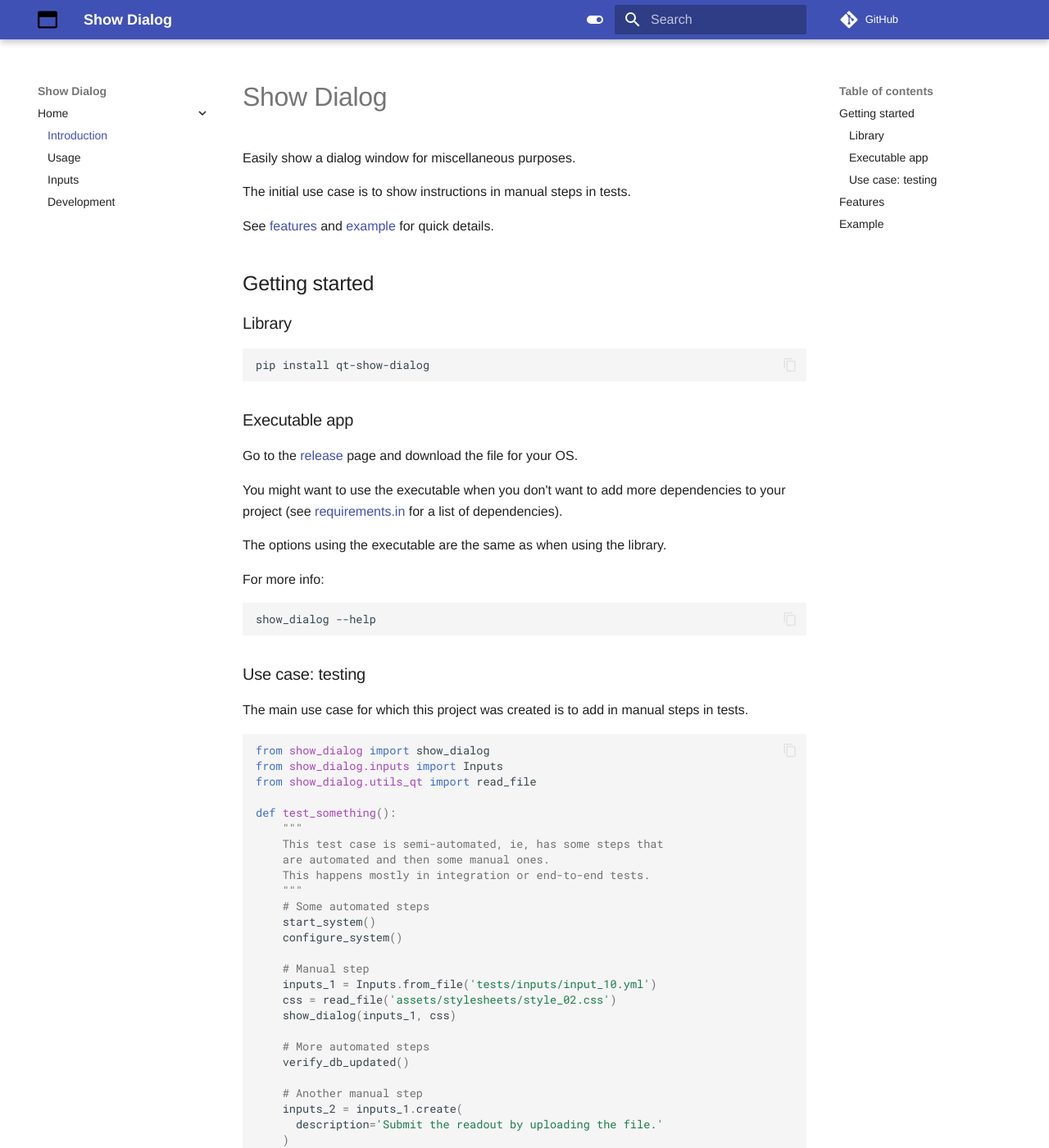
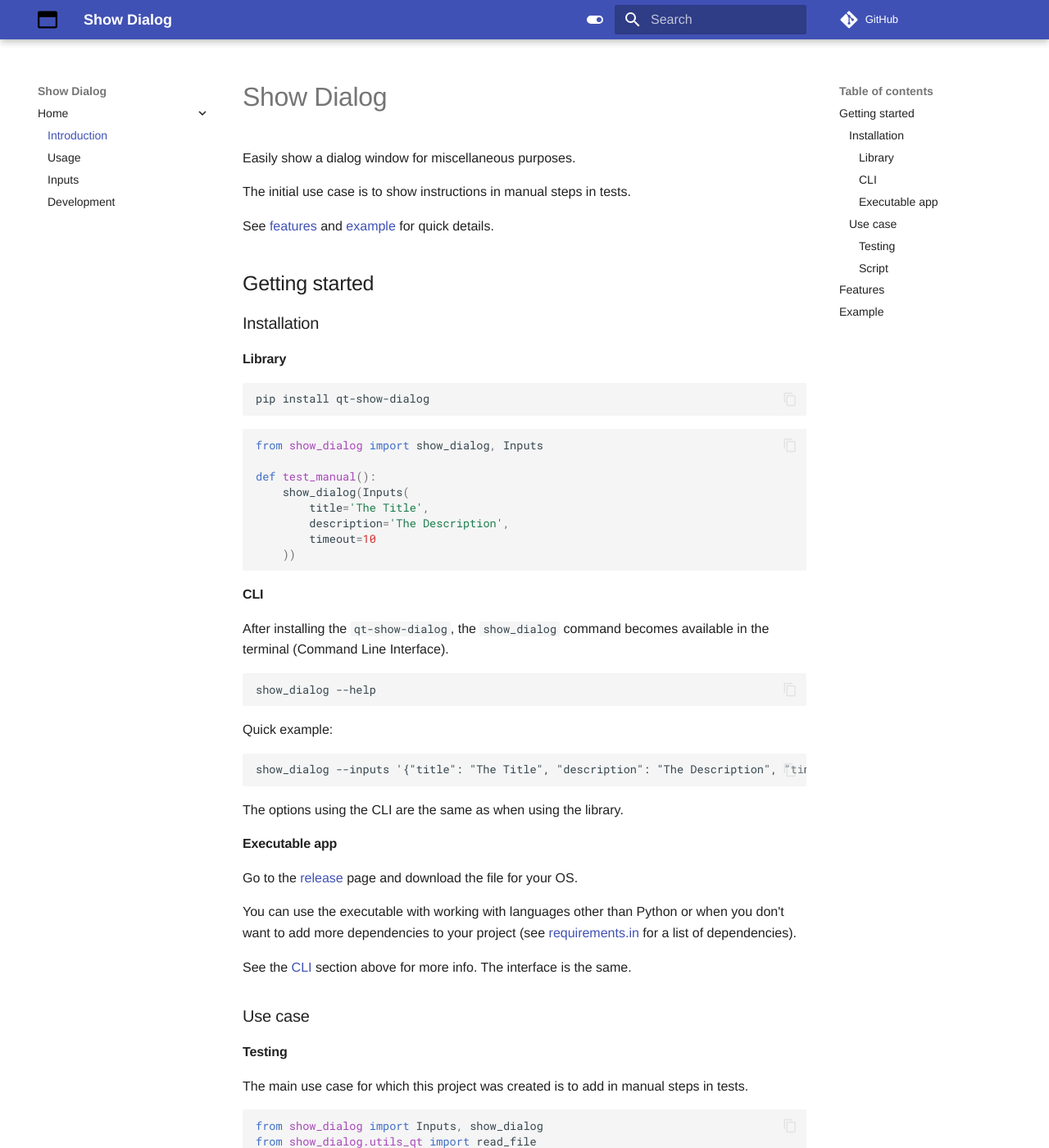
Before and after one commit to joaonc/show_dialog, an MkDocs documentation site: the page built from docs/index.md, in a window 1280 px wide and 1400 px high. Shown: the whole window at 82% size. Built offline with MkDocs 1.6.1 and Material for MkDocs 9.7.7, drawn with Linux system fonts in a browser that asks for light colours; comment, search, counter and statistics services are not loaded; some of the changed text lies outside the part shown.

Commit message:
Documentation (#35)

````diff
--- a/docs/index.md
+++ b/docs/index.md
@@ -6,32 +6,52 @@ The initial use case is to show instructions in manual steps in tests.
 See [features](#features) and [example](#example) for quick details.
 
 ## Getting started
-### Library
+### Installation
+#### Library
 ```
 pip install qt-show-dialog
 ```
 
-### Executable app
+```python
+from show_dialog import show_dialog, Inputs
+
+def test_manual():
+    show_dialog(Inputs(
+        title='The Title',
+        description='The Description',
+        timeout=10
+    ))
+```
+
+#### CLI
+After installing the `qt-show-dialog`, the `show_dialog` command becomes available in the terminal
+(Command Line Interface).
+```
+show_dialog --help
+```
+Quick example:
+```
+show_dialog --inputs '{"title": "The Title", "description": "The Description", "timeout": 10}'
+```
+The options using the CLI are the same as when using the library.
+
+#### Executable app
 Go to the [release](https://github.com/joaonc/show_dialog/releases/latest) page and download the
 file for your OS.
 
-You might want to use the executable when you don't want to add more dependencies to your project
-(see [requirements.in](https://github.com/joaonc/show_dialog/blob/main/requirements.in) for a list
-of dependencies).
+You can use the executable with working with languages other than Python or when you don't want to
+add more dependencies to your project (see
+[requirements.in](https://github.com/joaonc/show_dialog/blob/main/requirements.in) for a list of
+dependencies).
 
-The options using the executable are the same as when using the library.
+See the [CLI](#cli) section above for more info. The interface is the same.
 
-For more info:
-```
-show_dialog --help
-```
-
-### Use case: testing
+### Use case
+#### Testing
 The main use case for which this project was created is to add in manual steps in tests.
 
 ```python
-from show_dialog import show_dialog
-from show_dialog.inputs import Inputs
+from show_dialog import Inputs, show_dialog
 from show_dialog.utils_qt import read_file
 
 def test_something():
@@ -46,7 +66,7 @@ def test_something():
 
     # Manual step
     inputs_1 = Inputs.from_file('tests/inputs/input_10.yml')
-    css = read_file('assets/stylesheets/style_02.css')
+    css = read_file('my_custom_style.css')
     show_dialog(inputs_1, css)
 
     # More automated steps
@@ -54,6 +74,7 @@ def test_something():
 
     # Another manual step
     inputs_2 = inputs_1.create(
+      title='Submit readout',
       description='Submit the readout by uploading the file.'
     )
     show_dialog(inputs_2, css)
@@ -62,14 +83,36 @@ def test_something():
     verify_readout()
 ```
 
+#### Script
+The dialog can also be shown in a script (bash, bat, powershell) or any other (non-Python) language
+that can run an executable.
+
+```shell
+#!/bin/bash
+
+# Do some stuff
+
+# Show the dialog
+./show_dialog --inputs \
+    '{"title": "The Title", "description": "The Description", "timeout": 10}'
+
+# Handle the exit status
+status=$?
+if [ $status -ne 0 ]; then
+    echo "show_dialog exited with status $status"
+    exit $status
+fi
+
+# Do more stuff
+```
+
 ## Features
 
 * Big UI (by default) for easy readability.
 * UI highly configurable via CSS and options.
 * Timeout (optional).
 * Can be used as a library or an external executable.
-* Inputs can be in `yaml` or `json`.
-  As an external file or string.
+* Inputs can be in `yaml` or `json`, from file or string.
 * Logging.
 
 ## Example
````
Also changed, not shown: README.md (+4 -1 lines), setup.py (deleted, +0 -39 lines), 1 other file.
